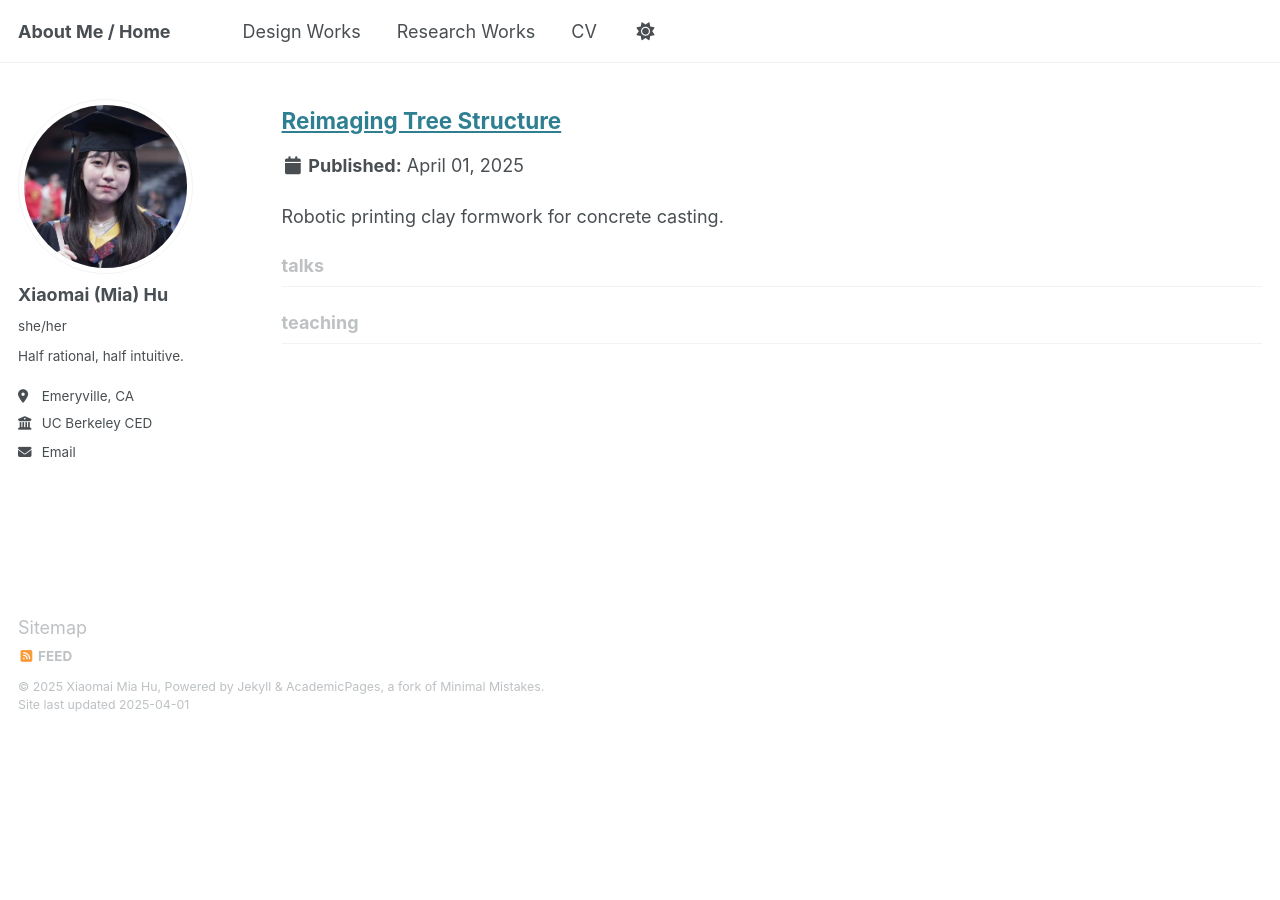
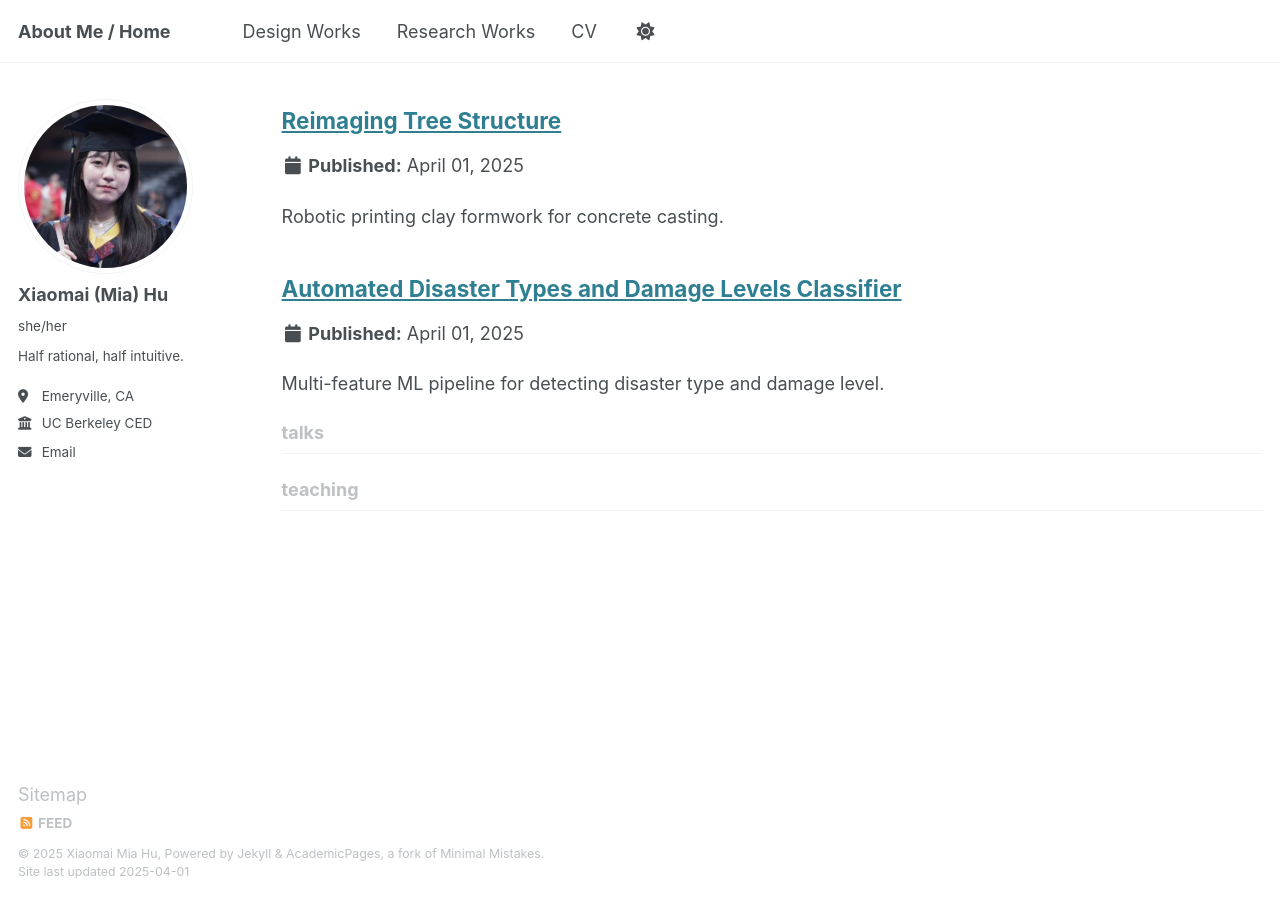
Before and after one commit to XiaomaiHu/mia_portfolio, a Jekyll site: the page built from _pages/collection-archive.html, in a window 1280 px wide and 900 px high, scrolled down 2601 px. Built offline with Jekyll 4.4.1, drawn with Linux system fonts in a browser that asks for light colours; before the commit the page ends 3334 px from its top, so only the background shows below that.

Commit message:
updated classifier

```diff
--- a/_pages/Research_Works.html
+++ b/_pages/Research_Works.html
@@ -60,7 +60,22 @@ author_profile: true
     </div>
   </div>
 
-
+  <!-- 研究项目 4 -->
+  <div class="project-block">
+    <a href="{{ site.baseurl }}/researchworks/classifier">
+      <img src="{{ site.baseurl }}/images/ResearchWorks/classifier.png" alt="Tree Structure" />
+    </a>
+   <div class="project-text">
+      <p>
+        <strong>
+          <a href="{{ site.baseurl }}/researchworks/classifier">
+            Automated Disaster Types and Damage Levels Classifier
+          </a>
+        </strong>
+      </p>
+      <p class="project-desc">Multi-feature ML pipeline for detecting disaster type and damage level.</p>
+    </div>
+  </div>
 </div>
 
 <style>
--- /dev/null
+++ b/_researchworks/classifier.md
@@ -0,0 +1,12 @@
+---
+title: "Automated Disaster Types and Damage Levels Classifier"
+collection: researchworks
+category: manuscripts
+layout: single
+author_profile: true
+permalink: /researchworks/classifier
+excerpt: 'Multi-feature ML pipeline for detecting disaster type and damage level.'
+venue: 'DID'
+---
+
+This project evaluates the impact of Mexico’s flagship conditional cash transfer program, PROGRESA, on school enrollment rates among children in rural communities. Leveraging a natural experiment where some eligible villages received the program before others, we apply a difference-in-differences (DID) approach to estimate causal effects. Using household-level panel data from 1997 to 1998, our analysis reveals how financial incentives tied to school attendance influenced educational outcomes. The findings contribute to the broader understanding of how targeted welfare programs can break the cycle of poverty by encouraging human capital investment through schooling.
```
Also changed, not shown: images/ResearchWorks/classifier.png (added).
